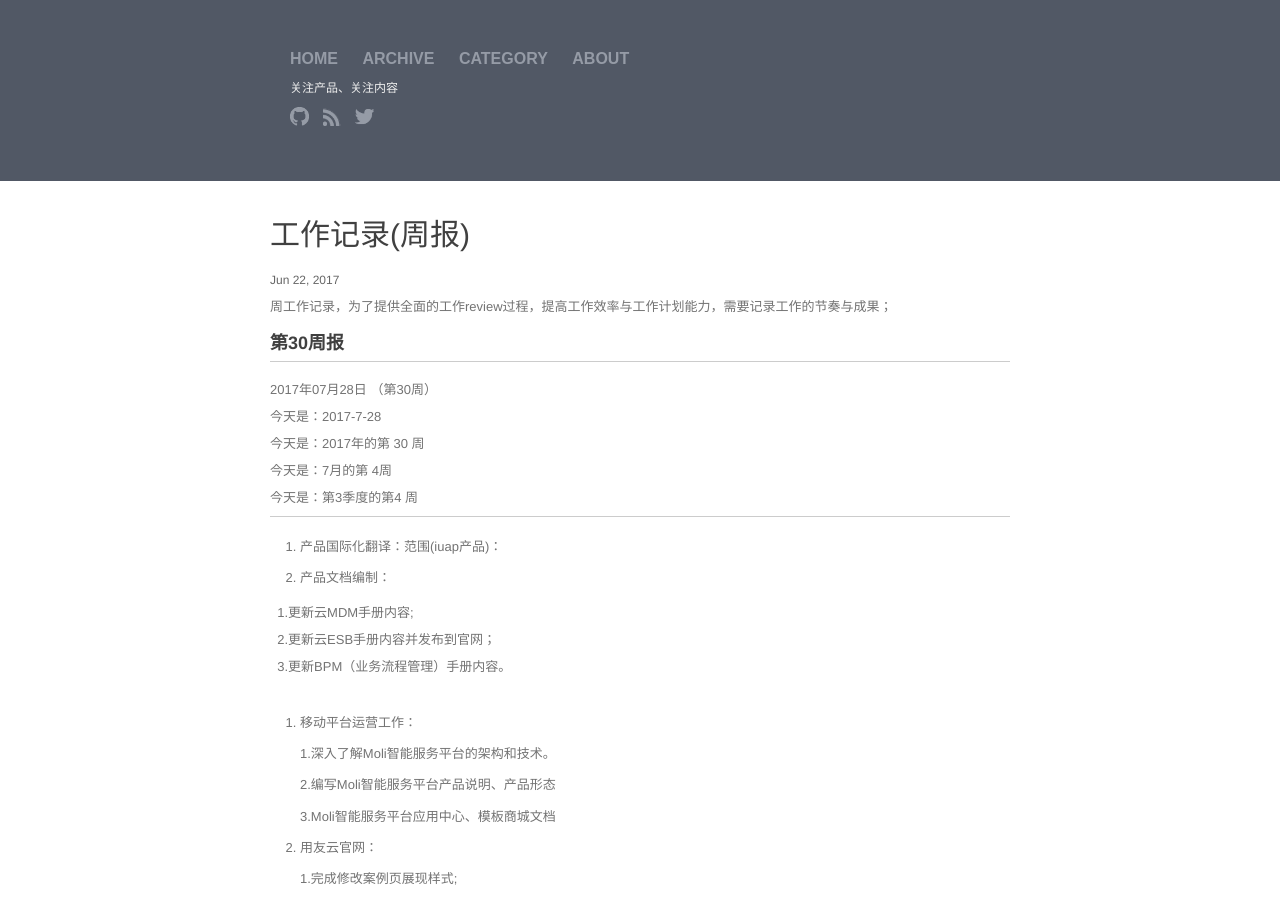
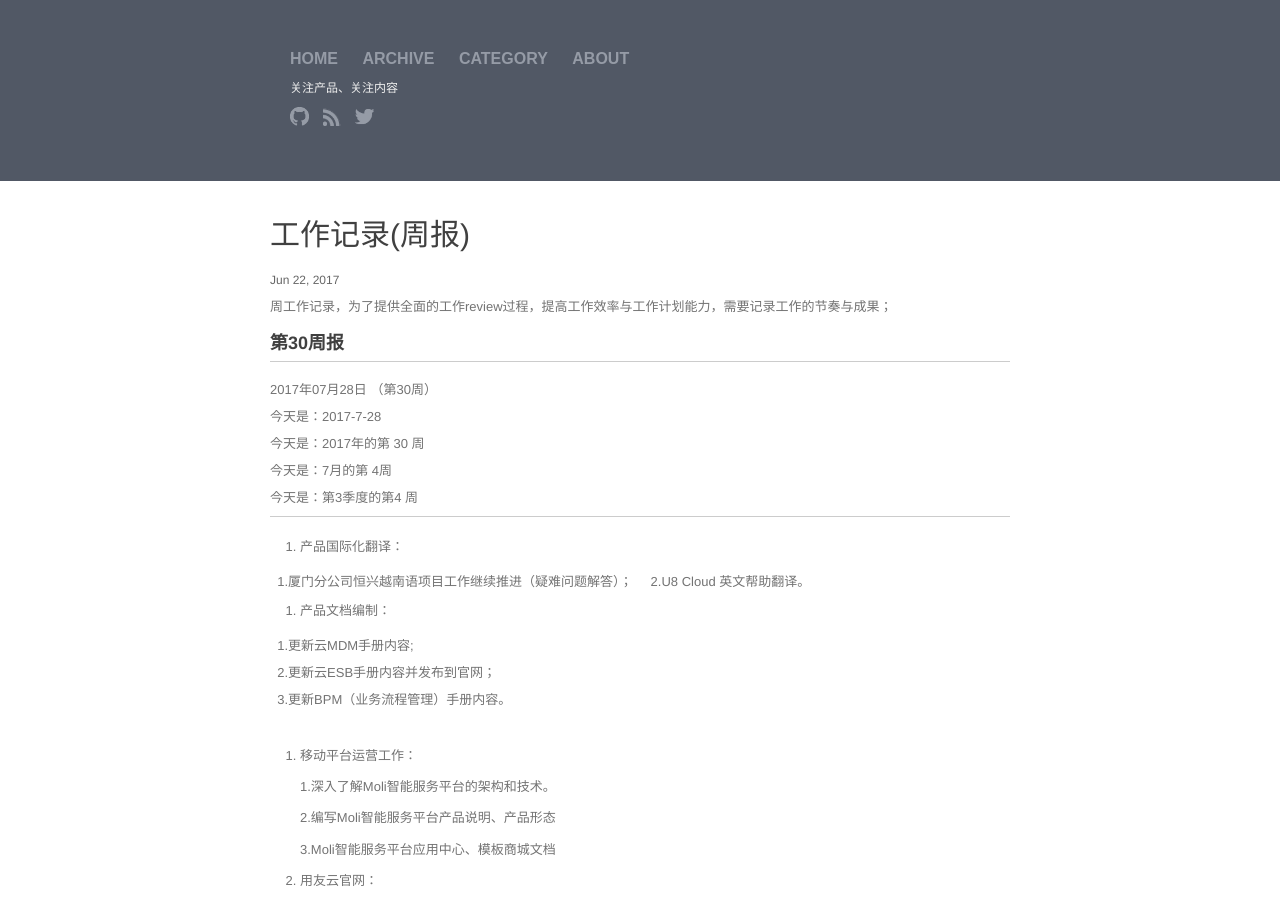
Before and after one commit to walllFlower/blog, a Jekyll site: the page built from _posts/2017-06-22-day_report_cxz.md, in a window 1280 px wide and 900 px high. Built offline with Jekyll 4.4.1, drawn with Linux system fonts in a browser that asks for light colours; comment, search, counter and statistics services are not loaded.

Commit message:
Update 2017-06-22-day_report_cxz.md

```diff
--- a/_posts/2017-06-22-day_report_cxz.md
+++ b/_posts/2017-06-22-day_report_cxz.md
@@ -24,9 +24,11 @@ categories: 日报
 
 ***
 
-1. 产品国际化翻译：范围(iuap产品)：
+1. 产品国际化翻译：
 
+   1.厦门分公司恒兴越南语项目工作继续推进（疑难问题解答）；
 
+   2.U8 Cloud 英文帮助翻译。
 
 
 2. 产品文档编制：
```
